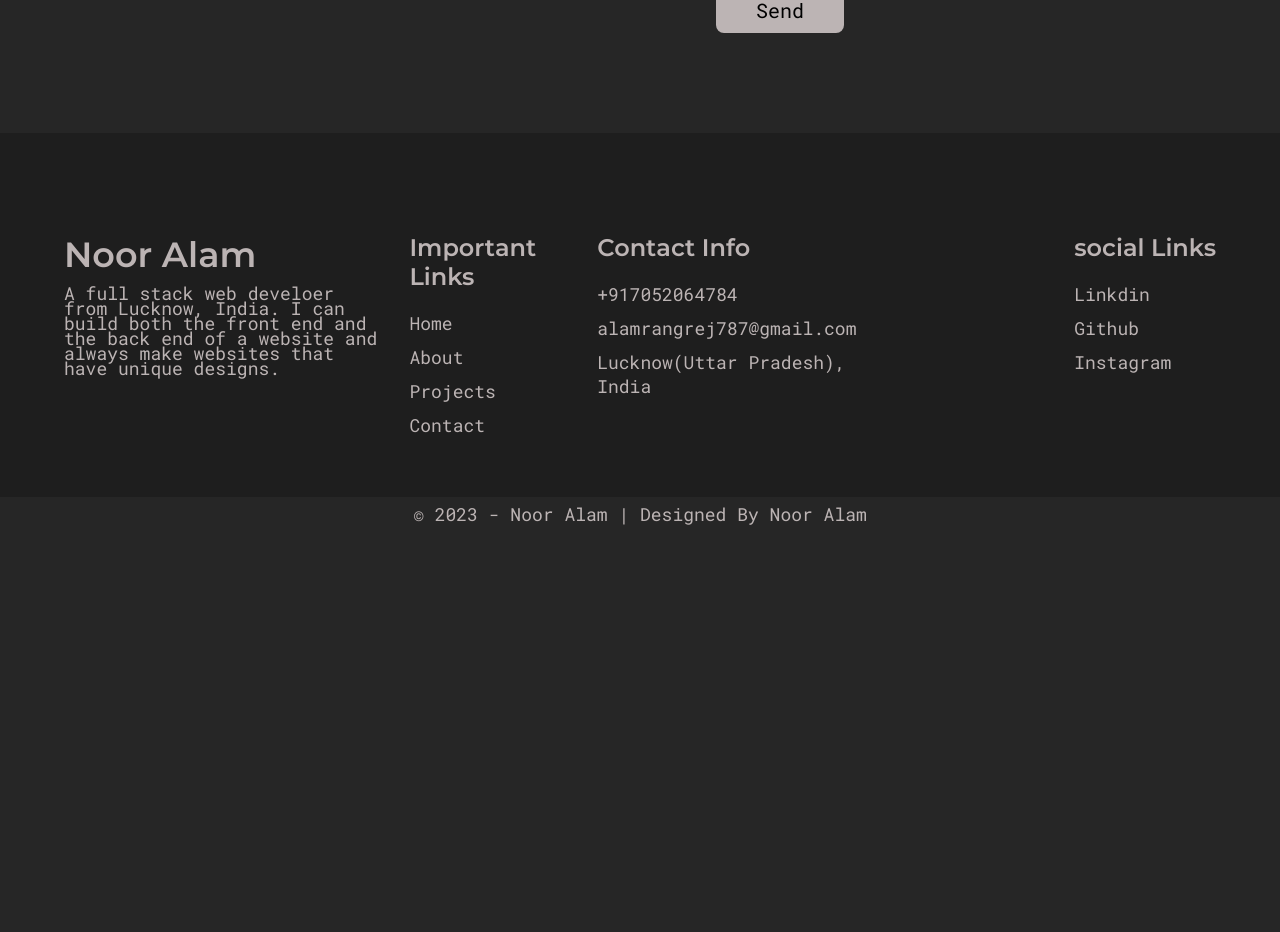
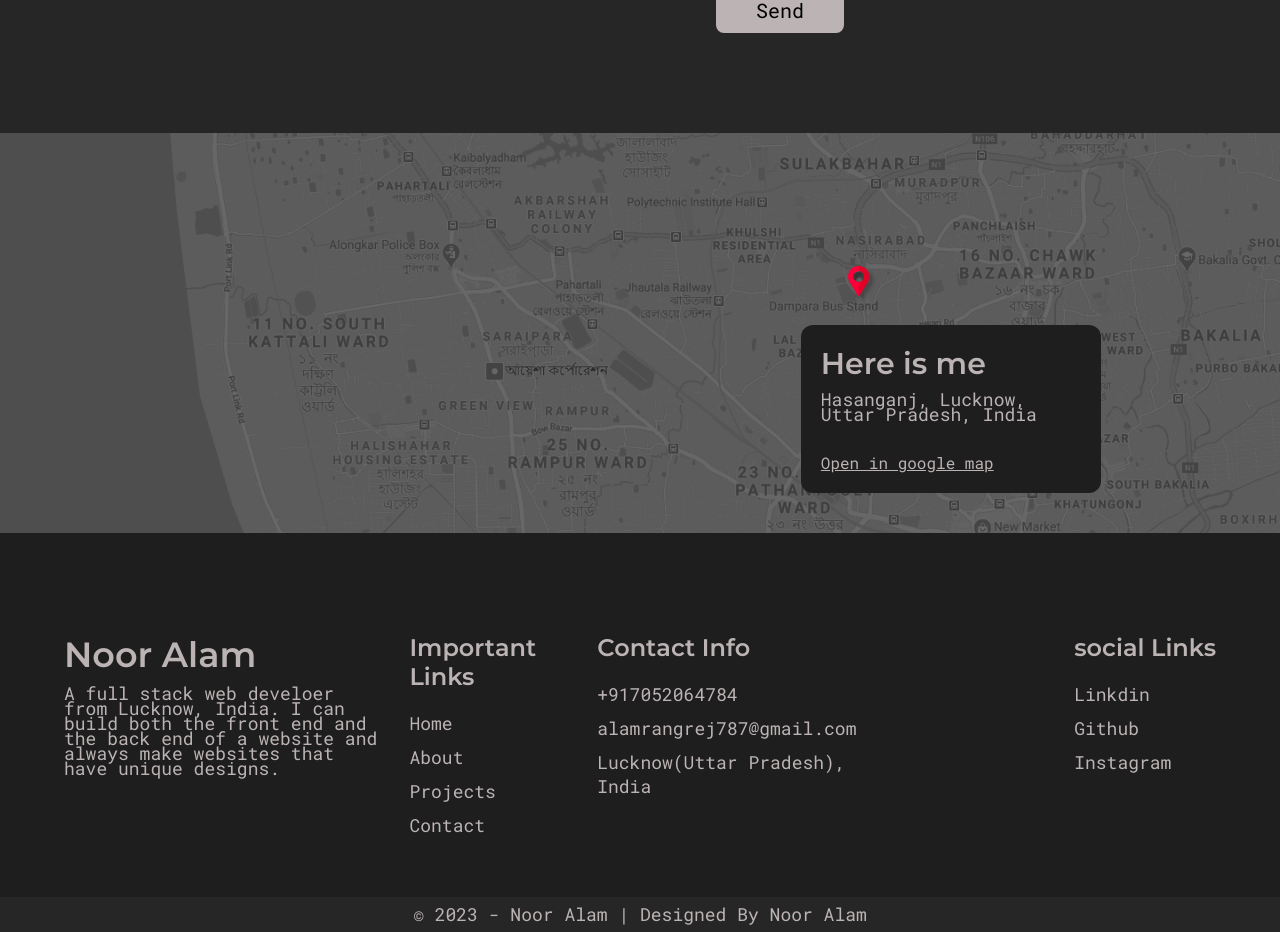
Before and after one commit to NoorAlamSabbagh/MyPortofolio, a React (Create React App) app: page /contact in a window 1280 px wide. Shown: the part 800-1732 px from the top of the page. Before the commit the page ends 1332 px from the top, so only its background shows below. Built offline with nearby package versions, Linux system fonts and the light colour scheme; the HTML template or start-up script is replaced by a standard one; a web font is replaced by a local one.

Commit message:
map section

```diff
--- /dev/null
+++ b/src/components/Map.js
@@ -0,0 +1,65 @@
+import React from 'react';
+import styled from 'styled-components';
+import MapImg from '../assets/images/map.png';
+import PText from './PText';
+
+const MapStyles = styled.div`
+  background: url(${MapImg}) no-repeat;
+  background-position: center;
+  background-size: cover;
+  min-height: 400px;
+  .container {
+    position: relative;
+    min-height: 400px;
+  }
+  .map__card {
+    position: absolute;
+    right: 10%;
+    bottom: 10%;
+    padding: 2rem;
+    background: var(--deep-dark);
+    width: 100%;
+    max-width: 300px;
+    border-radius: 12px;
+  }
+  .map__card__heading {
+    font-size: 3rem;
+    margin-bottom: 1rem;
+  }
+  .map__card__link {
+    display: inline-block;
+    font-size: 1.6rem;
+    margin-top: 3rem;
+    text-decoration: underline;
+  }
+  @media only screen and (max-width: 768px) {
+    background-position: 80% center;
+  }
+  @media only screen and (max-width: 400px) {
+    .map__card {
+      max-width: none;
+      right: auto;
+    }
+  }
+`;
+
+export default function Map() {
+  return (
+    <MapStyles>
+      <div className="container">
+        <div className="map__card">
+          <h3 className="map__card__heading">Here is me</h3>
+          <PText>Hasanganj, Lucknow, Uttar Pradesh, India</PText>
+          <a
+            className="map__card__link"
+            href="https://www.google.com/maps/dir/26.8439472,80.8875854/lucknow+university+location/@26.8590286,80.895624,14z/data=!3m1!4b1!4m9!4m8!1m1!4e1!1m5!1m1!1s0x399bfd99491cd3df:0xef84c13754ef7e48!2m2!1d80.9360197!2d26.8633208"
+            target="_blank"
+            rel="noreferrer"
+          >
+            Open in google map
+          </a>
+        </div>
+      </div>
+    </MapStyles>
+  );
+}
--- a/src/pages/Contact.js
+++ b/src/pages/Contact.js
@@ -1,12 +1,12 @@
 import React from 'react';
 import ContactSection from '../components/ContactSection';
-// import Map from '../components/Map';
+import Map from '../components/Map';
 
 export default function Contact() {
   return (
     <>
       <ContactSection />
-      {/* <Map /> */}
+      <Map />
     </>
   );
 }
```
